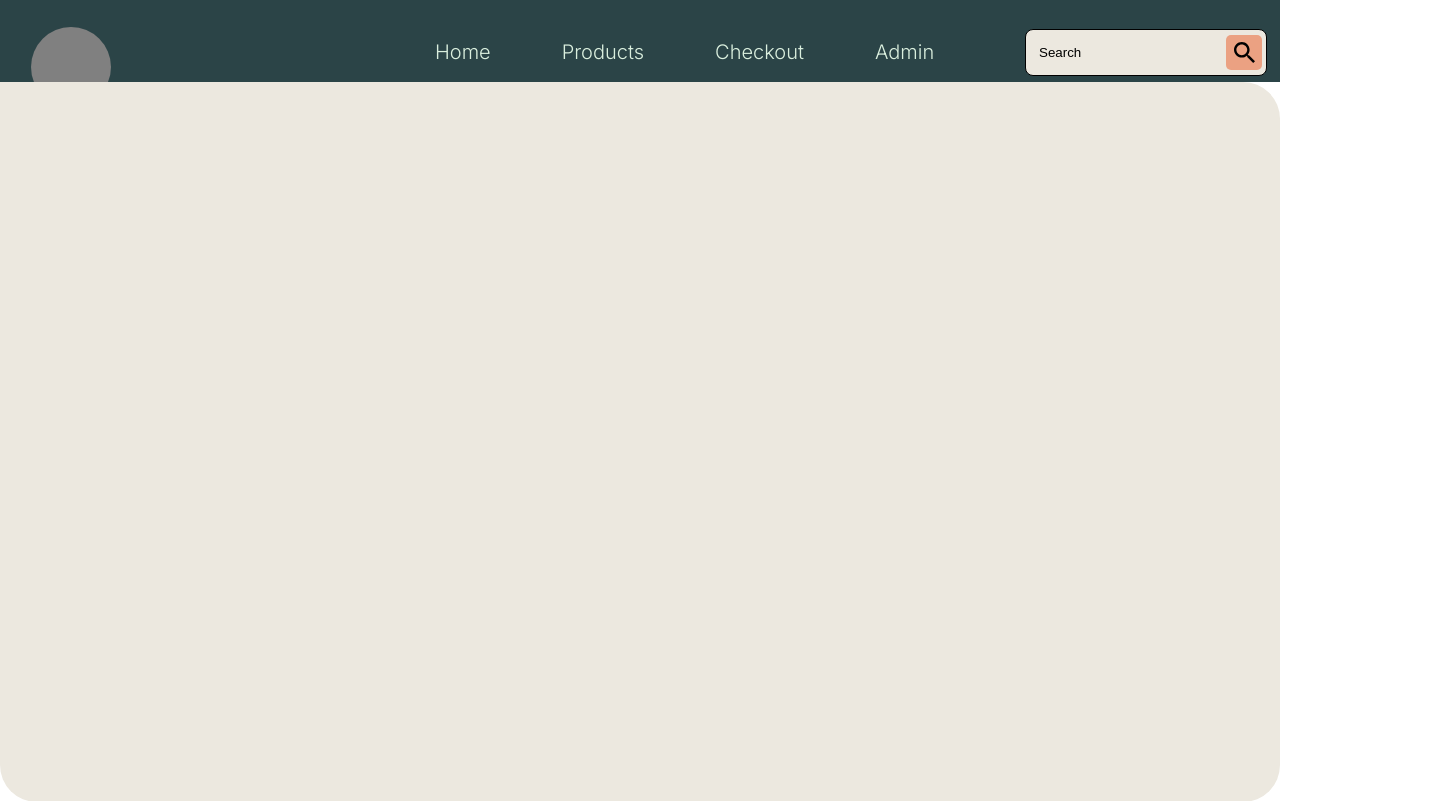
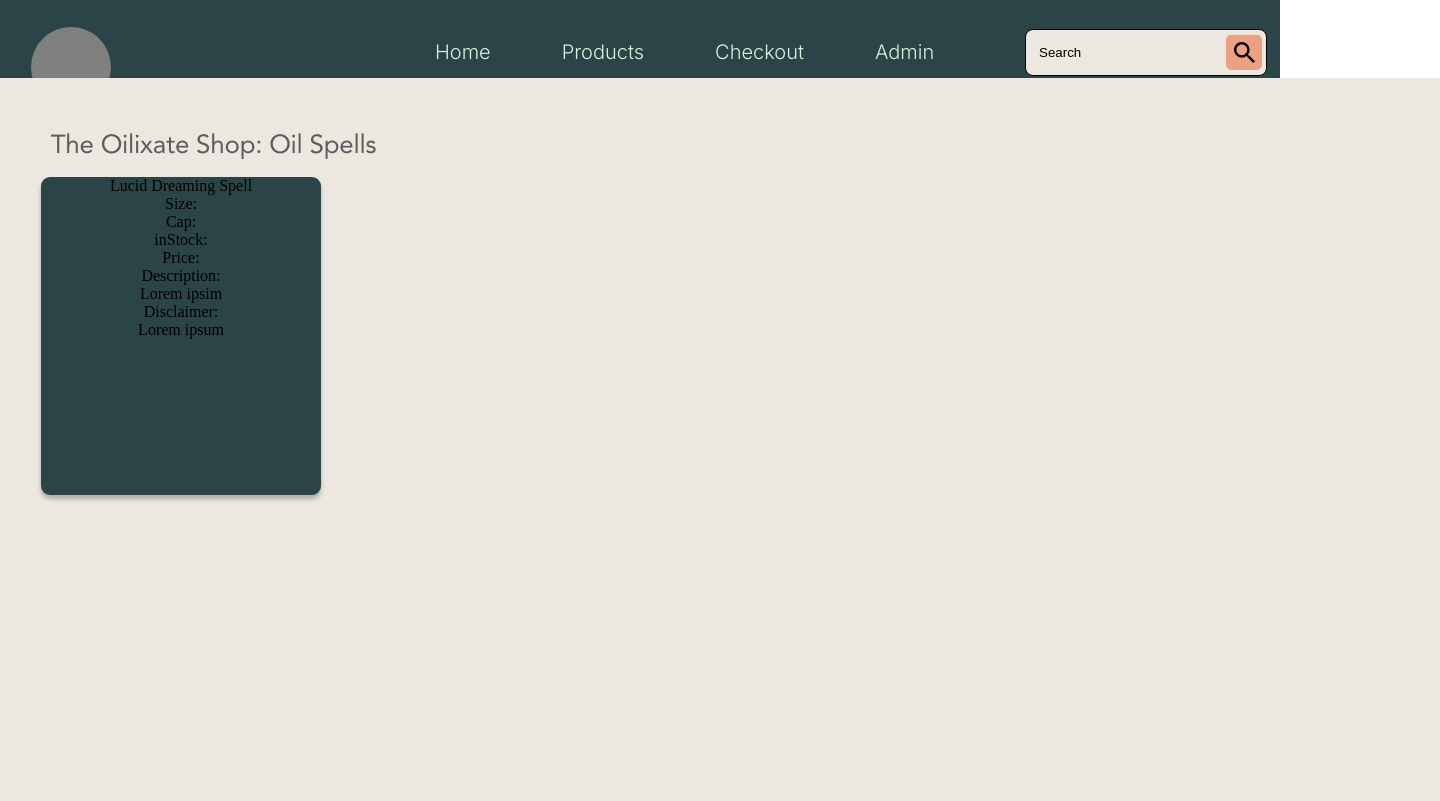
Before and after one commit to Tsebo200/Oilixate, a React (Create React App) app in the folder client/: page /Admin in a window 1280 px wide. Shown: the top 801 px of the page, 1440 px wide, since content can reach past the window. Built offline with nearby package versions, Linux system fonts and the light colour scheme.

Commit message:
Added div and p tags for the card content

```diff
--- a/client/src/components/Admin.js
+++ b/client/src/components/Admin.js
@@ -5,7 +5,22 @@ const Admin = () => {
     return(
         <>
         <div className="main-container-three">
-            <div className=""></div>
+            <div className="admin-container">
+            <p className="admin-heading">The Oilixate Shop: Oil Spells</p>
+            </div>
+            <div className="card-one">
+                <div className="oil-img"></div>
+                <p className="oil-name">Lucid Dreaming Spell</p>
+                <div className="delete-btn"></div>
+                <p className="oil-size">Size:</p>
+                <p className="oil-colour-cap">Cap:</p>
+                <p className="stock-left">inStock:</p>
+                <p className="oil-price">Price:</p>
+                <p className="oil-desc-label">Description:</p>
+                <p className="oil-desc">Lorem ipsim</p>
+                <p className="oil-disclaimer-label">Disclaimer:</p>
+                <p className="oil-disclaimer">Lorem ipsum</p>
+            </div>
         </div>
         </>
     )
--- a/client/src/index.css
+++ b/client/src/index.css
@@ -10,6 +10,21 @@ html, body, p, li, ul, h1{
   src: url('./assets/avenir-roman.ttf');
 }
 
+@font-face{
+  font-family: AvenirBlack;
+  src: url('./assets/avenir-black.ttf');
+}
+
+@font-face{
+  font-family: AvenirBook;
+  src: url('./assets/avenir-book.ttf');
+}
+
+@font-face{
+  font-family: AvenirMedium;
+  src: url('./assets/avenir-medium.ttf');
+}
+
 .main-container{
   width: 100%;
   height: 100vh;
@@ -26,11 +41,13 @@ html, body, p, li, ul, h1{
 
 
 .main-container-three{
-  width: 100%;
-  border-radius: 0px 37px 37px 37px;
-  height: 90vh;
+  position: relative;
+  width: 1440px;
+  height: 770px;;
+  left: 0px;
+  top: 78px;
   background: #ECE8DF;
-  float: left;
+  border-radius: 0px 0px 37px 37px;
 }
 
 
@@ -1649,3 +1666,27 @@ color: #ECE8DF;
   font-size: 14px;
   color: #EBA182;
 }
+
+.admin-heading{
+  position: absolute;
+  width: 337px;
+  height: 31px;
+  font-family: myFavFont;
+  left: 45px;
+  top: 52px;
+  font-size: 26px;
+  line-height: 31px;
+  letter-spacing: -0.01em;
+  color: #5D5C61;
+}
+
+.card-one{
+  position: absolute;
+  width: 280px;
+  height: 318px;
+  left: 41px;
+  top: 99px;
+  background: #2B4447;
+  box-shadow: 0px 4px 4px rgba(0, 0, 0, 0.25);
+  border-radius: 9px;
+}
```
